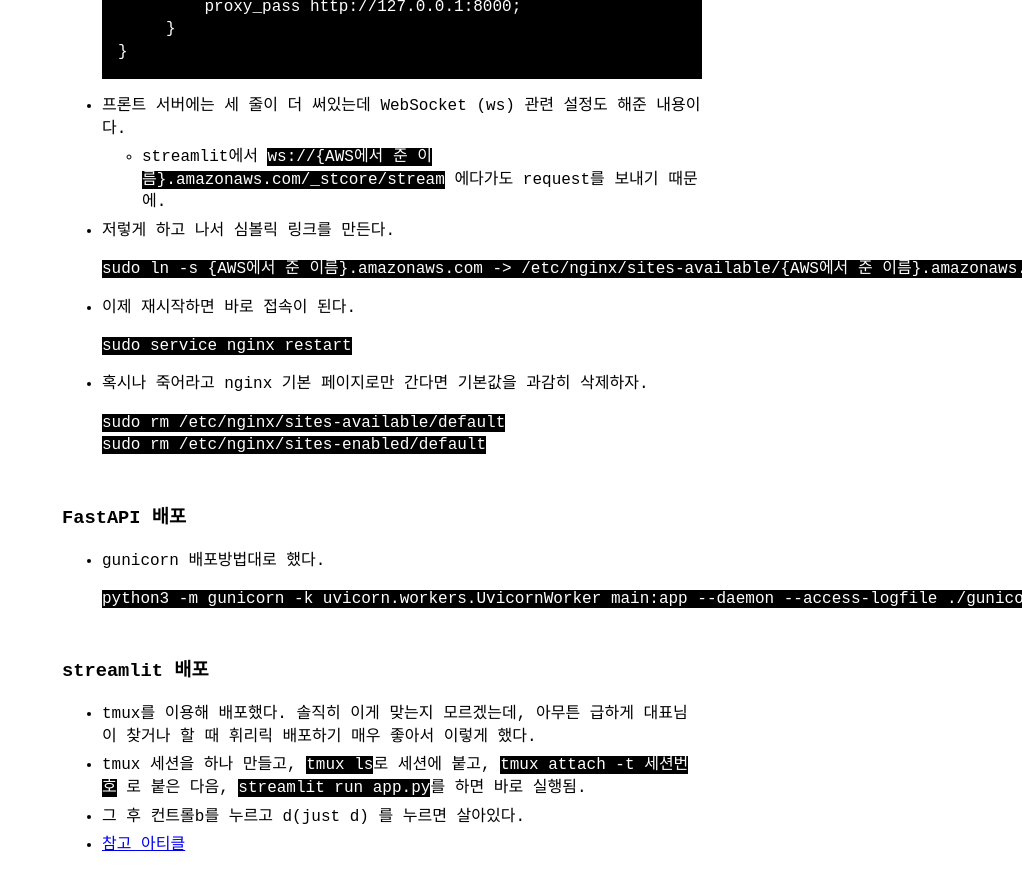
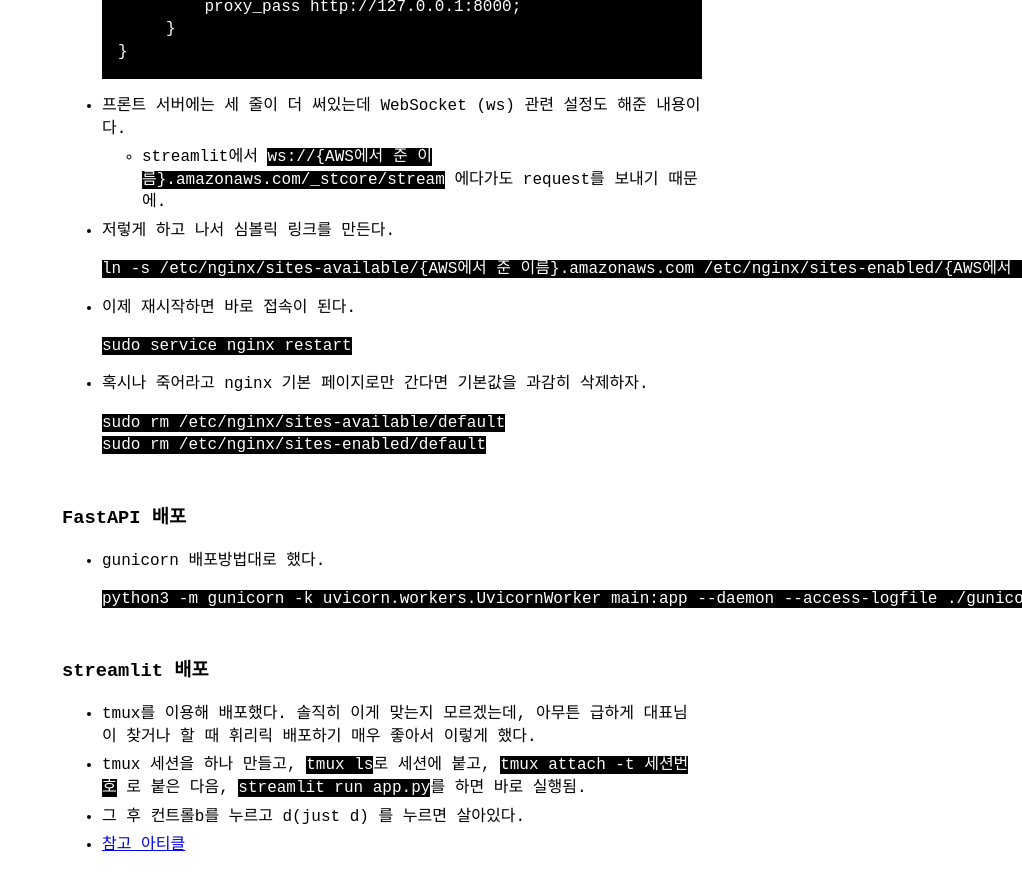
Before and after one commit to SeaJungg/SeaJungg.github.io, a Jekyll site: the page built from _posts/2023-06-02-nginx-on-a-server.md, in a window 1280 px wide and 900 px high, scrolled down 1259 px. Shown: the top 890 px of the window, without its empty margins (258-1280 px from the left). Built offline with Jekyll 4.4.1, drawn with Linux system fonts in a browser that asks for light colours.

Commit message:
nginx simlink

````diff
--- a/_posts/2023-06-02-nginx-on-a-server.md
+++ b/_posts/2023-06-02-nginx-on-a-server.md
@@ -44,7 +44,7 @@ server{
 
 - 저렇게 하고 나서 심볼릭 링크를 만든다.
 ```cmd
-sudo ln -s {AWS에서 준 이름}.amazonaws.com -> /etc/nginx/sites-available/{AWS에서 준 이름}.amazonaws.com
+ln -s /etc/nginx/sites-available/{AWS에서 준 이름}.amazonaws.com /etc/nginx/sites-enabled/{AWS에서 준 이름}.amazonaws.com
 ```
 
 
````
